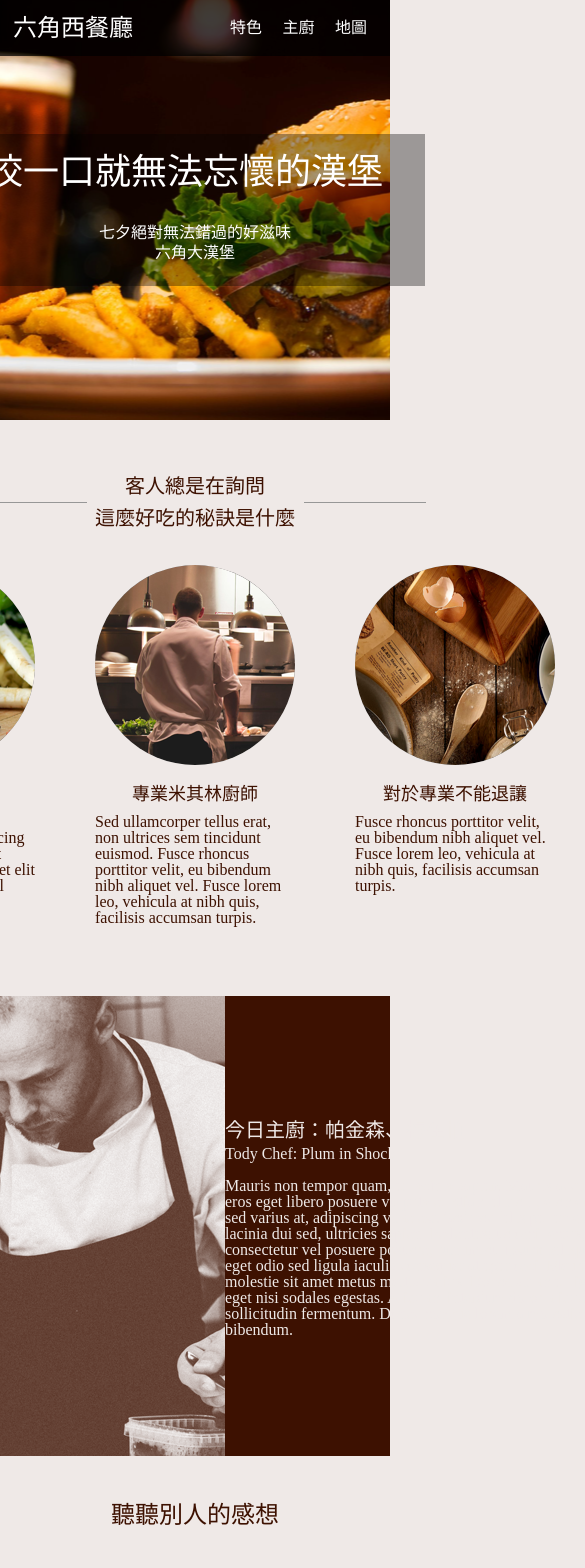
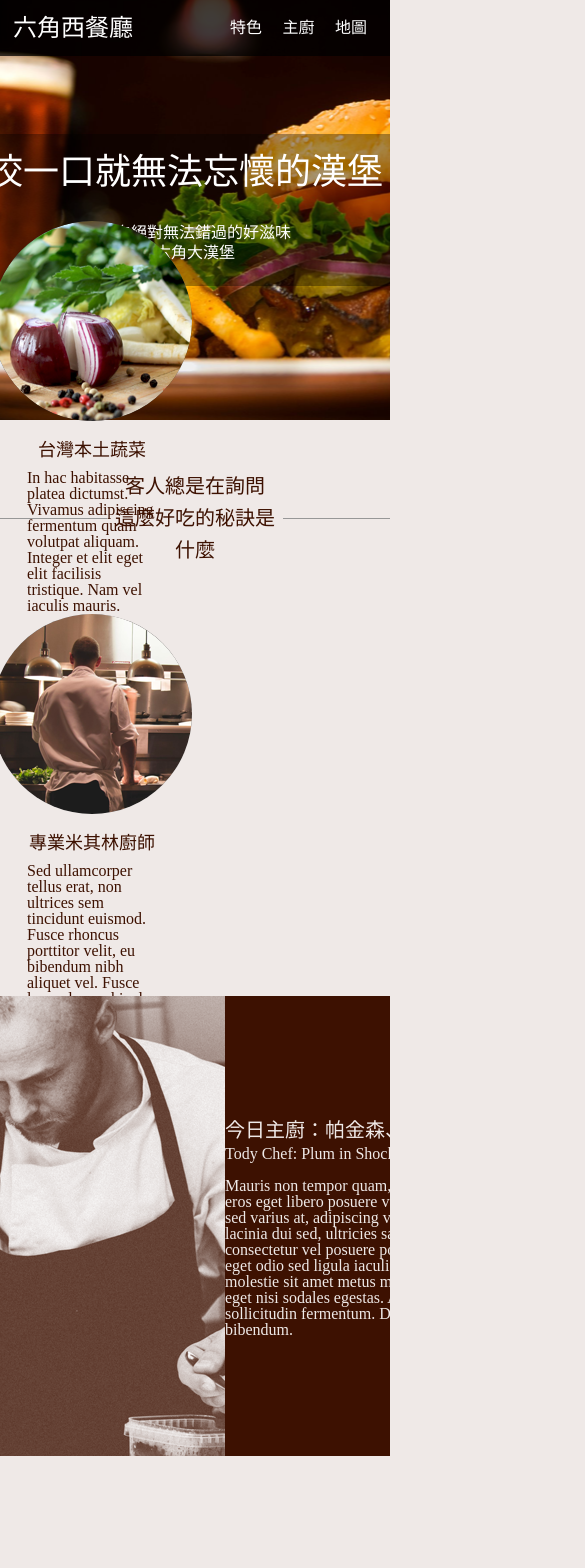
Before and after one commit to Victor81528/roku-restaurant-flex, a Vue app: page / in a window 390 px wide. Shown: the top 1568 px of the page, 585 px wide, since content can reach past the window. After the commit the page ends 1456 px from the top, so only its background shows below. Built offline with nearby package versions, Linux system fonts and the light colour scheme.

Commit message:
RWD secret banner nav

```diff
--- a/src/scss/_index.scss
+++ b/src/scss/_index.scss
@@ -4,8 +4,10 @@ body{
     width: 100vw;
     display: flex;
     flex-flow: nowrap column;
+    overflow-x: hidden;
     #nav{
       display: flex;
+      // display: none;
       position: fixed;
       width: 100vw;
       height: 56px;
@@ -57,6 +59,7 @@ body{
     }
     #banner{
       display: flex;
+      // display: none;
       width: 100vw;
       height: 420px;
       background: no-repeat center;
@@ -66,7 +69,6 @@ body{
       justify-content: center;
       .banner-inside{
         display: flex;
-        width: 960px;
         height: 420px;
         align-items: center;
         justify-content: center;
@@ -106,7 +108,7 @@ body{
       color: #3D1101;
       .secret-inside{
         display: flex;
-        // width: 1024px;
+        width: 100%;
         height: 476px;
         flex-flow: nowrap column;
         align-items: center;
@@ -114,7 +116,6 @@ body{
         .secret-tittle{
           display: flex;
           flex-flow: nowrap row;
-          width: 461px;
           font-size: 20px;
           text-align: center;
           align-items: center;
@@ -131,40 +132,35 @@ body{
         }
         .secret-content{
           display: flex;
-          // width: 900px;
           height: 100%;
+          width: 100%;
           flex-flow: nowrap row;
-          justify-content: space-between;
+          justify-content: center;
           align-items: flex-start;
+          @media screen and (max-width: 576px){
+            flex-flow: nowrap column;
+          }
           .secret-items{
             display: flex;
-            width: 260px;
+            width: 33.333%;
+            max-width: 260px;
             height: 100%;
             margin: 0 30px;
             flex-flow: nowrap column;
             justify-content: flex-start;
             align-items: center;
-            flex-shrink: 1;
             @media screen and (max-width: 768px){
-              width: 200px;
+              margin: 0;
             }
-            &:nth-child(1){
-              // margin-left: 62px;
-              @media screen and (max-width: 768px){
-                margin-left: 27px;
-              }
-            }
-            &:nth-child(3){
-              // margin-right: 62px;
-              @media screen and (max-width: 768px){
-                margin-right: 27px;
-              }
+            @media screen and (max-width: 576px){
+              margin: 0 27px;
             }
             img{
               width: 200px;
               border-radius: 50%;
               size: 100%;
               margin-bottom: 20px;
+              overflow: hidden;
             }
             .secret-kind{
               font-size: 18px;
@@ -176,6 +172,7 @@ body{
     }
     #chef{
       display: flex;
+      // display: none;
       width: 100vw;
       height: 460px;
       flex-flow: nowrap row;
@@ -209,6 +206,7 @@ body{
     }
     #feedback{
       display: flex;
+      display: none;
       width: 100vw;
       height: 365px;
       background-color: #EFE9E7;
@@ -269,8 +267,8 @@ body{
       }
     }
     #booking{
+      display: flex;
       display: none;
-      // display: flex;
       width: 100vw;
       height: 588px;
       background-color: #FAFAFA;
@@ -363,6 +361,7 @@ body{
     }
     #footer{
       display: flex;
+      display: none;
       width: 100vw;
       height: 232px;
       flex-flow: nowrap row;
```
